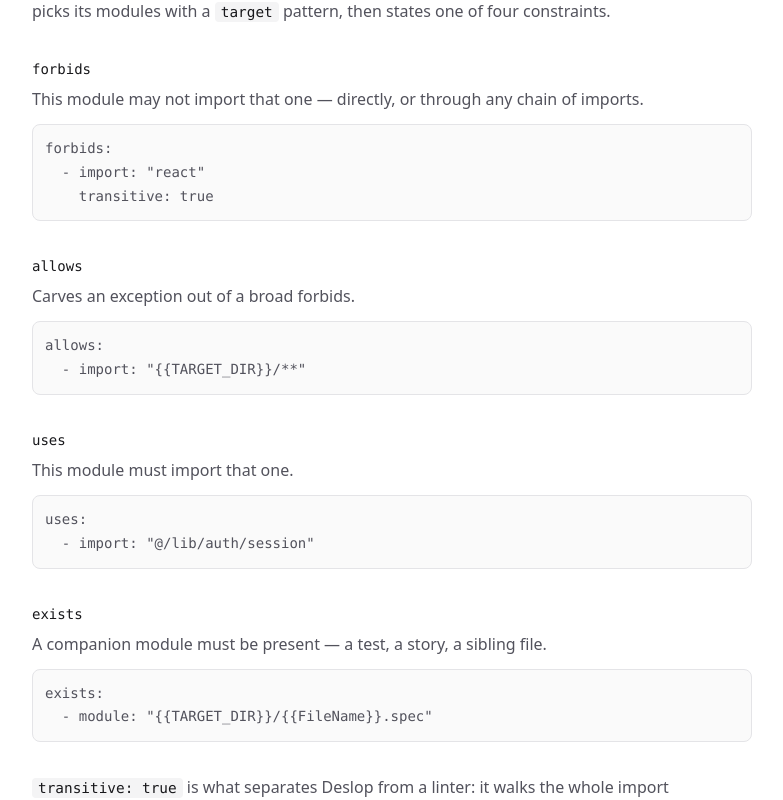
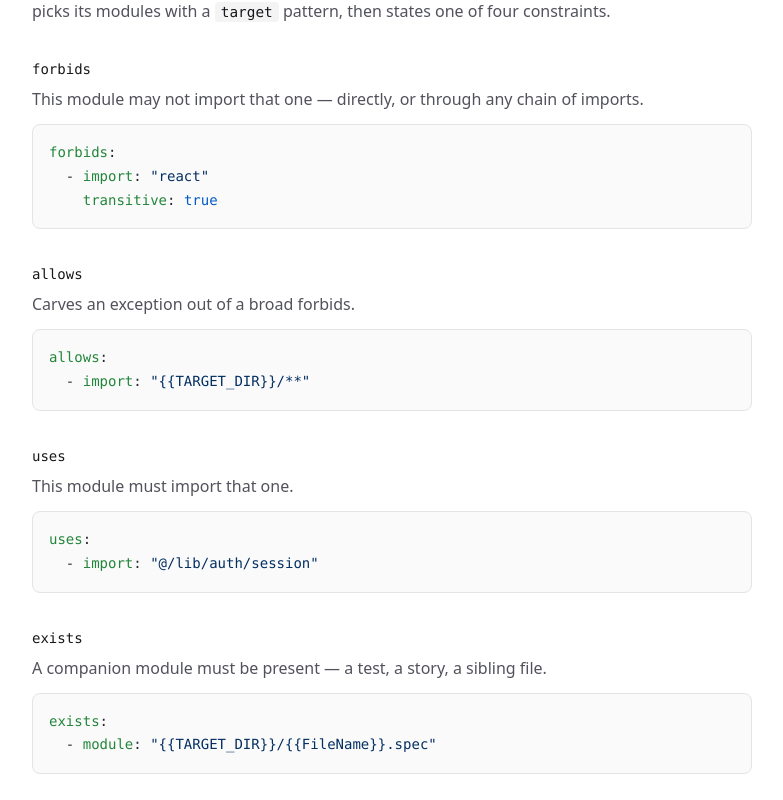
Before and after one commit to Ivy-Apps/deslop-web, a Next.js app: page / in a window 1280 px wide. Shown: the part 800-1600 px from the top of the page, without its empty margins (248-1031 px from the left). Built offline with nearby package versions, Linux system fonts and the light colour scheme.

Commit message:
Highlight rules yaml

```diff
--- a/src/app/page.tsx
+++ b/src/app/page.tsx
@@ -1,3 +1,4 @@
+import { CLAUSES } from '@/features/landing/components/clauses';
 import examples from '@/features/landing/components/example-output.json';
 import LandingView from '@/features/landing/LandingView';
 import { highlightCode } from '@/lib/highlight-code';
@@ -5,21 +6,29 @@ import { highlightCode } from '@/lib/highlight-code';
 export const dynamic = 'force-static';
 
 /**
- * Highlighting happens here rather than inside the section so the whole tree
+ * Highlighting happens here rather than inside the sections so the whole tree
  * stays synchronous below this point. Wrapping it in <Suspense> instead would
  * ship every sample twice — once as the plain fallback, once resolved — and
  * show a flash of unhighlighted code on a page that is entirely static.
  */
 export default async function HomePage() {
-  const [transitiveRuleHtml, existsRuleHtml, relativeDiffHtml] =
+  const [transitiveRuleHtml, existsRuleHtml, relativeDiffHtml, clauseHtmls] =
     await Promise.all([
       highlightCode(examples.transitiveRule, 'yaml'),
       highlightCode(examples.existsRule, 'yaml'),
       highlightCode(examples.relativeDiff, 'diff'),
+      Promise.all(
+        CLAUSES.map((clause) => highlightCode(clause.snippet, 'yaml'))
+      ),
     ]);
+
+  const snippetHtml = Object.fromEntries(
+    CLAUSES.map((clause, index) => [clause.name, clauseHtmls[index]])
+  );
 
   return (
     <LandingView
+      snippetHtml={snippetHtml}
       transitiveRuleHtml={transitiveRuleHtml}
       existsRuleHtml={existsRuleHtml}
       relativeDiffHtml={relativeDiffHtml}
--- a/src/features/landing/LandingView.tsx
+++ b/src/features/landing/LandingView.tsx
@@ -2,28 +2,37 @@ import type { ReactNode } from 'react';
 
 import AppNavbar from '@/components/AppNavbar';
 import { tw } from '@/components/design-system/colors';
-import ChecksSection from '@/features/landing/components/ChecksSection';
+import ChecksSection, {
+  type ChecksSectionProps,
+} from '@/features/landing/components/ChecksSection';
 import ExampleSection, {
   type ExampleSectionProps,
 } from '@/features/landing/components/ExampleSection';
 import HeroSection from '@/features/landing/components/HeroSection';
 import InstallSection from '@/features/landing/components/InstallSection';
 
-export type LandingViewProps = ExampleSectionProps;
+export type LandingViewProps = ChecksSectionProps & ExampleSectionProps;
 
 /**
  * The whole site. Four sections: what it is, what it checks, what that looks
  * like in practice, and how to install it. Anything a reader wants beyond this
  * is a link to the repo — see docs/adr/0001-thin-front-door.md.
+ *
+ * Syntax highlighting arrives as props rather than being done here, so this
+ * component and everything under it stay synchronous and renderable in
+ * Storybook. The page does the async work.
  */
-export default function LandingView(props: LandingViewProps): ReactNode {
+export default function LandingView({
+  snippetHtml,
+  ...exampleProps
+}: LandingViewProps): ReactNode {
   return (
     <div className={tw.bg.page}>
       <AppNavbar />
       <main>
         <HeroSection />
-        <ChecksSection />
-        <ExampleSection {...props} />
+        <ChecksSection snippetHtml={snippetHtml} />
+        <ExampleSection {...exampleProps} />
         <InstallSection />
       </main>
     </div>
--- a/src/features/landing/components/ChecksSection.tsx
+++ b/src/features/landing/components/ChecksSection.tsx
@@ -1,54 +1,26 @@
 import type { ReactNode } from 'react';
 
+import CodeBlock from '@/components/CodeBlock';
 import { tw } from '@/components/design-system/colors';
 import { textPresets, typeScale } from '@/components/design-system/typography';
 import ExternalLink from '@/components/ExternalLink';
 import { InlineCode } from '@/components/InlineCode';
 import Section from '@/components/Section';
+import { CLAUSES } from '@/features/landing/components/clauses';
 import { GITHUB_WRITING_RULES_URL } from '@/lib/deslop';
 
-type Clause = {
-  name: string;
-  description: string;
-  snippet: string;
+export type ChecksSectionProps = {
+  /**
+   * Shiki output for each clause snippet, keyed by clause name and highlighted
+   * by the page. Omitting it renders plain text, which is what the Storybook
+   * story gets — this component stays synchronous either way.
+   */
+  snippetHtml?: Record<string, string>;
 };
 
-/**
- * The whole DSL is four clauses. Showing each one's syntax next to its
- * description is both faster to read than prose and evidence that the language
- * really is this small.
- */
-const CLAUSES: Clause[] = [
-  {
-    name: 'forbids',
-    description:
-      'This module may not import that one — directly, or through any chain of imports.',
-    snippet: `forbids:
-  - import: "react"
-    transitive: true`,
-  },
-  {
-    name: 'allows',
-    description: 'Carves an exception out of a broad forbids.',
-    snippet: `allows:
-  - import: "{{TARGET_DIR}}/**"`,
-  },
-  {
-    name: 'uses',
-    description: 'This module must import that one.',
-    snippet: `uses:
-  - import: "@/lib/auth/session"`,
-  },
-  {
-    name: 'exists',
-    description:
-      'A companion module must be present — a test, a story, a sibling file.',
-    snippet: `exists:
-  - module: "{{TARGET_DIR}}/{{FileName}}.spec"`,
-  },
-];
-
-export default function ChecksSection(): ReactNode {
+export default function ChecksSection({
+  snippetHtml,
+}: ChecksSectionProps): ReactNode {
   return (
     <Section
       id="what-it-checks"
@@ -79,14 +51,11 @@ export default function ChecksSection(): ReactNode {
             <dd className={`mt-1.5 ${typeScale.body} ${tw.text.secondary}`}>
               {clause.description}
             </dd>
-            <dd
-              className={`mt-3 overflow-x-auto rounded-lg border ${tw.border.default} ${tw.bg.code} p-3`}
-            >
-              <pre
-                className={`m-0 ${textPresets.codeBlock} ${tw.text.secondary}`}
-              >
-                {clause.snippet}
-              </pre>
+            <dd className="mt-3">
+              <CodeBlock
+                code={clause.snippet}
+                highlightedHtml={snippetHtml?.[clause.name]}
+              />
             </dd>
           </div>
         ))}
--- /dev/null
+++ b/src/features/landing/components/clauses.ts
@@ -0,0 +1,44 @@
+/**
+ * The whole DSL is four clauses. Showing each one's syntax next to its
+ * description is both faster to read than prose and evidence that the language
+ * really is this small.
+ *
+ * Kept beside ChecksSection rather than in a shared module because the
+ * `features-isolated` rule only permits imports from within the same directory.
+ */
+export type Clause = {
+  name: string;
+  description: string;
+  /** A YAML fragment, highlighted by the page before it reaches the section. */
+  snippet: string;
+};
+
+export const CLAUSES: Clause[] = [
+  {
+    name: 'forbids',
+    description:
+      'This module may not import that one — directly, or through any chain of imports.',
+    snippet: `forbids:
+  - import: "react"
+    transitive: true`,
+  },
+  {
+    name: 'allows',
+    description: 'Carves an exception out of a broad forbids.',
+    snippet: `allows:
+  - import: "{{TARGET_DIR}}/**"`,
+  },
+  {
+    name: 'uses',
+    description: 'This module must import that one.',
+    snippet: `uses:
+  - import: "@/lib/auth/session"`,
+  },
+  {
+    name: 'exists',
+    description:
+      'A companion module must be present — a test, a story, a sibling file.',
+    snippet: `exists:
+  - module: "{{TARGET_DIR}}/{{FileName}}.spec"`,
+  },
+];
```
